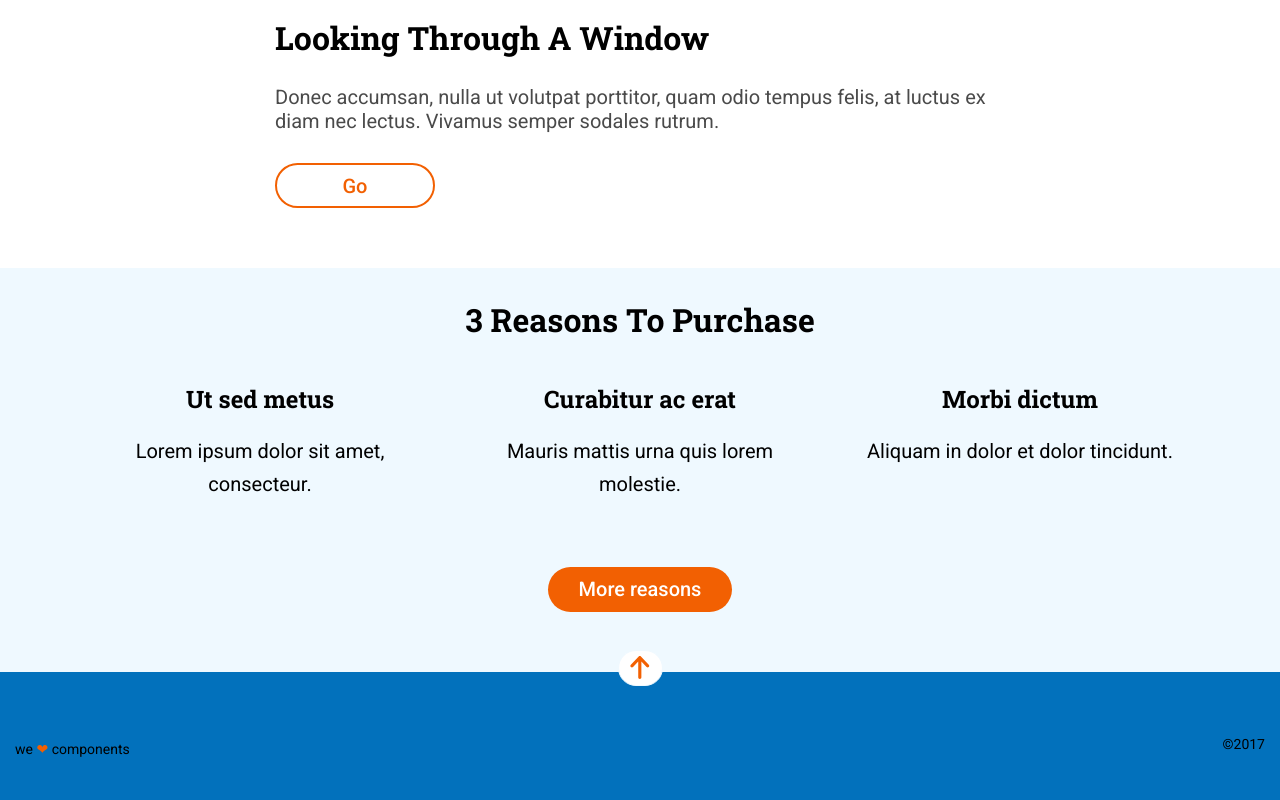
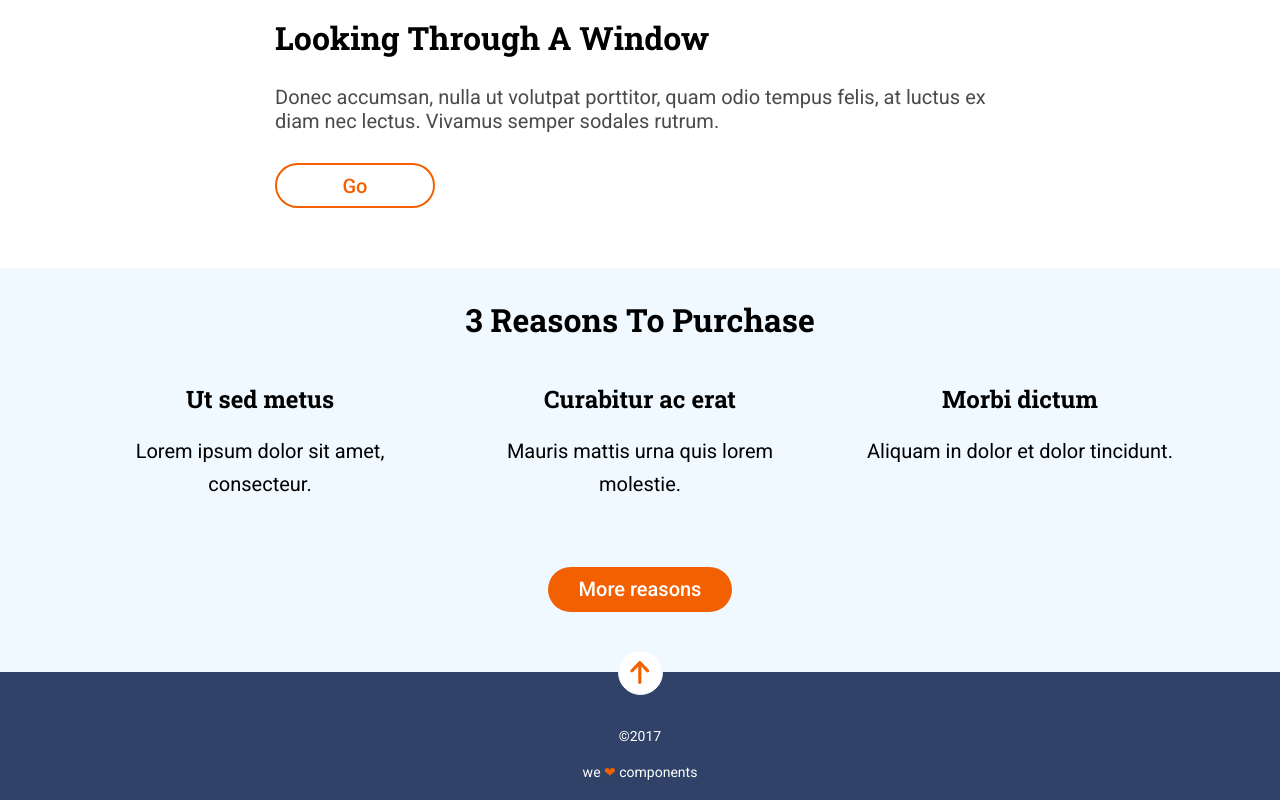
Before and after one commit to laurasanra/e-s1-evaluacion-final-laurasanra, a website: page docs/index.html in a window 1280 px wide. Shown: the part 906-1706 px from the top of the page. Drawn offline with nearby package versions, Linux system fonts and the light colour scheme; files that its build step writes are made by us from their sources.

Commit message:
review changes of test

```diff
--- a/_src/assets/scss/components/_buttons.scss
+++ b/_src/assets/scss/components/_buttons.scss
@@ -76,6 +76,7 @@
     align-items: center;
     border: solid 2px $colorbutton;
     border-radius: 50px;
+    transition: border ease 1s;
     &:hover {
         border: solid 7px $colorfooter;
     }
@@ -100,6 +101,7 @@
     background-color: $colorbutton;
     border-radius: 50px;
     margin: 0 auto;
+    transition: background-color ease 1s;
     &:hover {
         background-color: $colorfooter;
         width: 200px;
--- a/_src/assets/scss/layout/_footer.scss
+++ b/_src/assets/scss/layout/_footer.scss
@@ -1,5 +1,5 @@
 .footer {
-    background-color: $colormenu;
+    background-color: $colorfooter;
     display: flex;
     flex-direction: column;
     align-items: center;
@@ -10,18 +10,16 @@
     display: flex;
     flex-direction: column;
     align-items: center;
-    color: $colordark;
+    color: $colorlight;
+    font-size: 14px;
+    text-align: center;
 }
 
 .year {
-    font-size: 14px;
-    text-align: center;
-    margin: 10px 0px 20px 0px;
+    margin: 20px 0px;
 }
 
 .love {
-    font-size: 14px;
-    text-align: center;
     margin: 0px;
 }
 
@@ -29,14 +27,3 @@
     color: $colorbutton;
     font-size: inherit;
 }
-
-@media all and (min-width:768px) {
-    .text__footer {
-        flex-direction: row-reverse;
-        justify-content: space-between;
-        align-items: center;
-        width: 100%;
-        height: 100%;
-        padding: 0 15px;
-    }
-}
```
